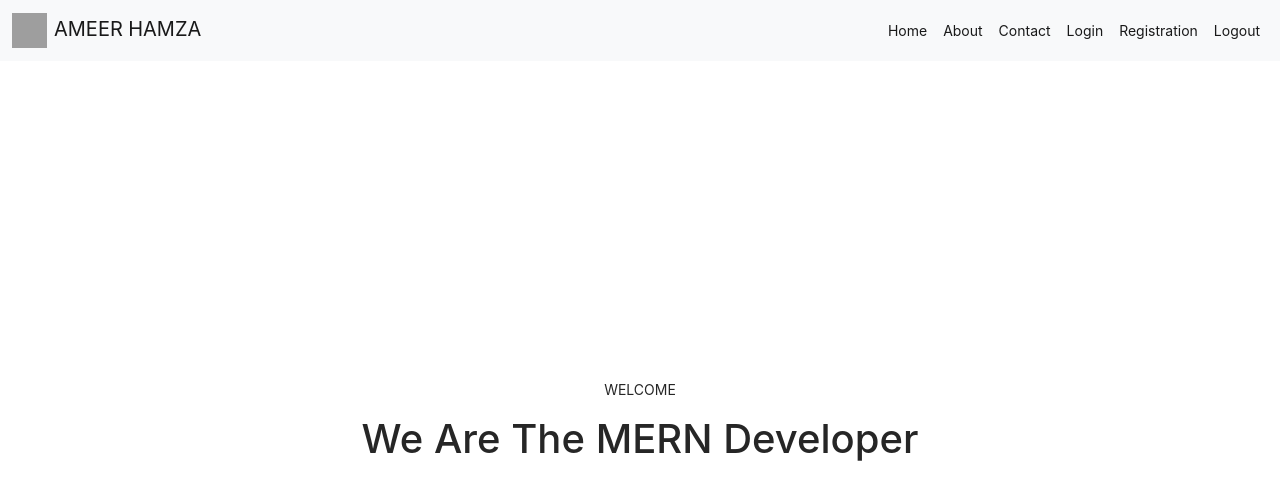
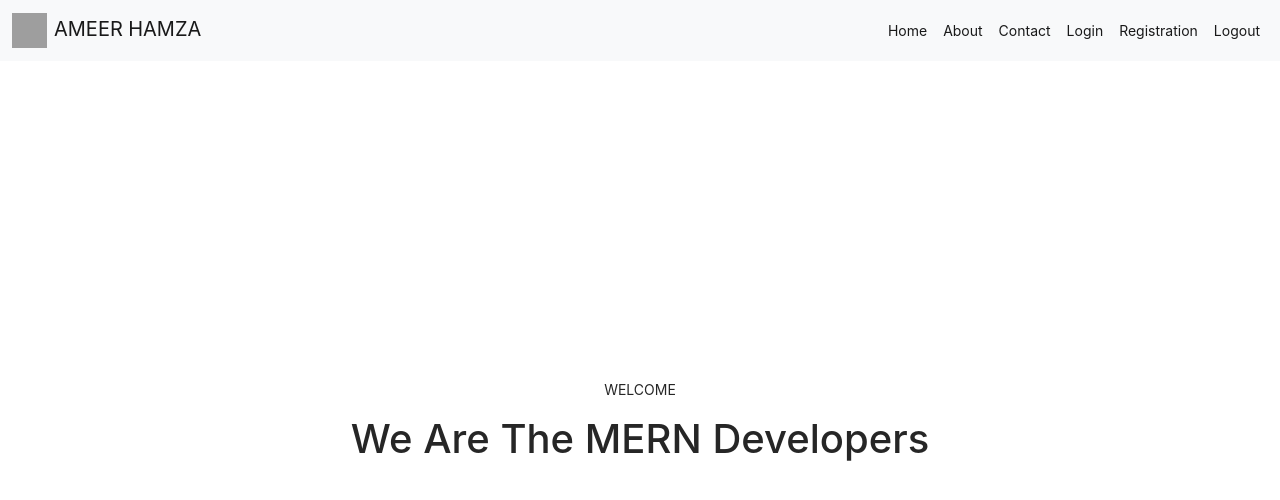
Before and after one commit to hamza181/portfolio-app, a React (Create React App) app in the folder frontend/: page / in a window 1280 px wide. Shown: the top 500 px of the page. Built offline with nearby package versions, Linux system fonts and the light colour scheme; no server answers; grey boxes are pictures that could not be loaded.

Commit message:
Update Home.js

```diff
--- a/frontend/src/components/Home.js
+++ b/frontend/src/components/Home.js
@@ -37,7 +37,7 @@ function Home() {
         <div>
           <p className="text-center">WELCOME</p>
           <h3 className="text-center" style={{textTransform: 'uppercase'}}>{userName}</h3>
-          <h1>We Are The MERN Developer</h1>
+          <h1>We Are The MERN Developers</h1>
         </div>
       </div>
     </>
```
